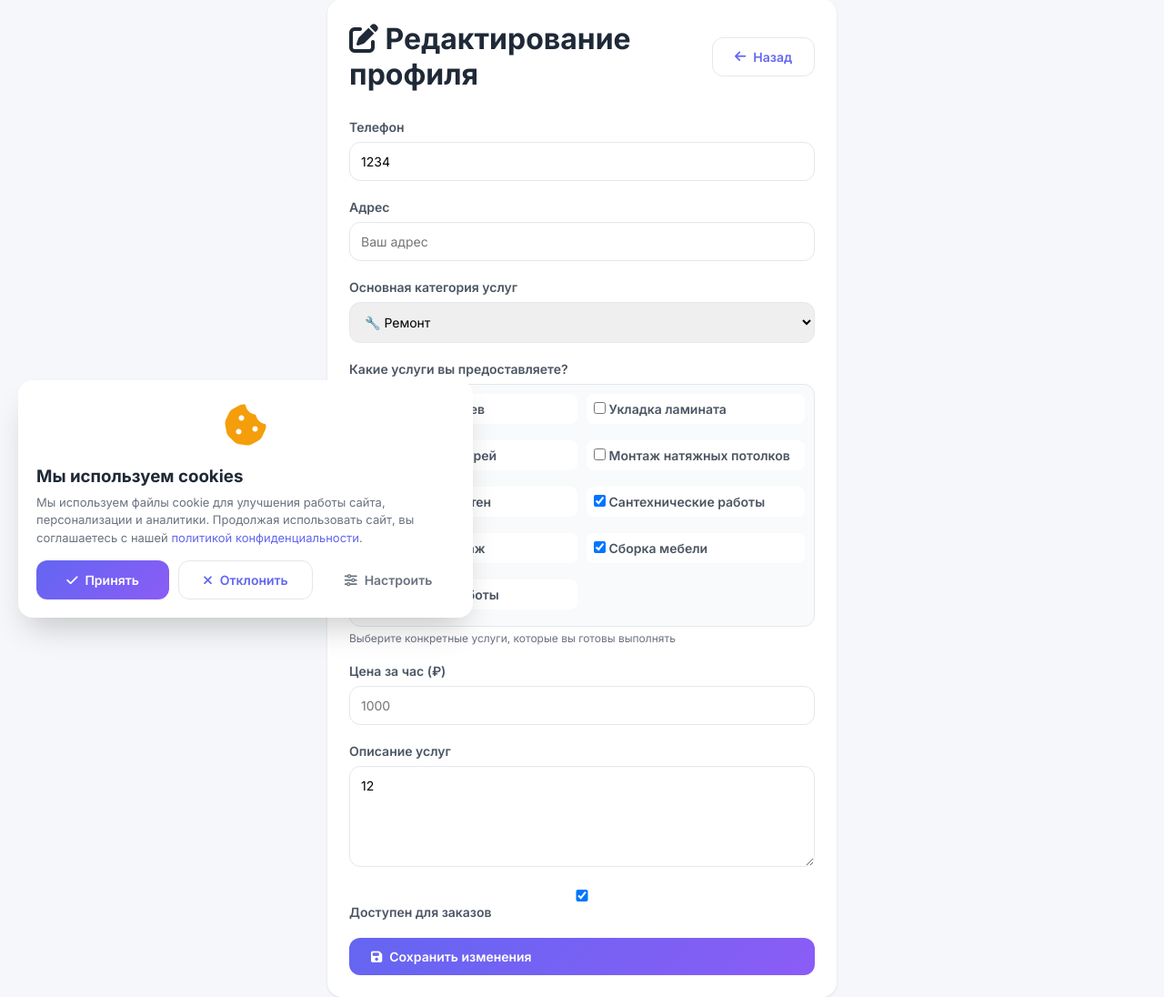
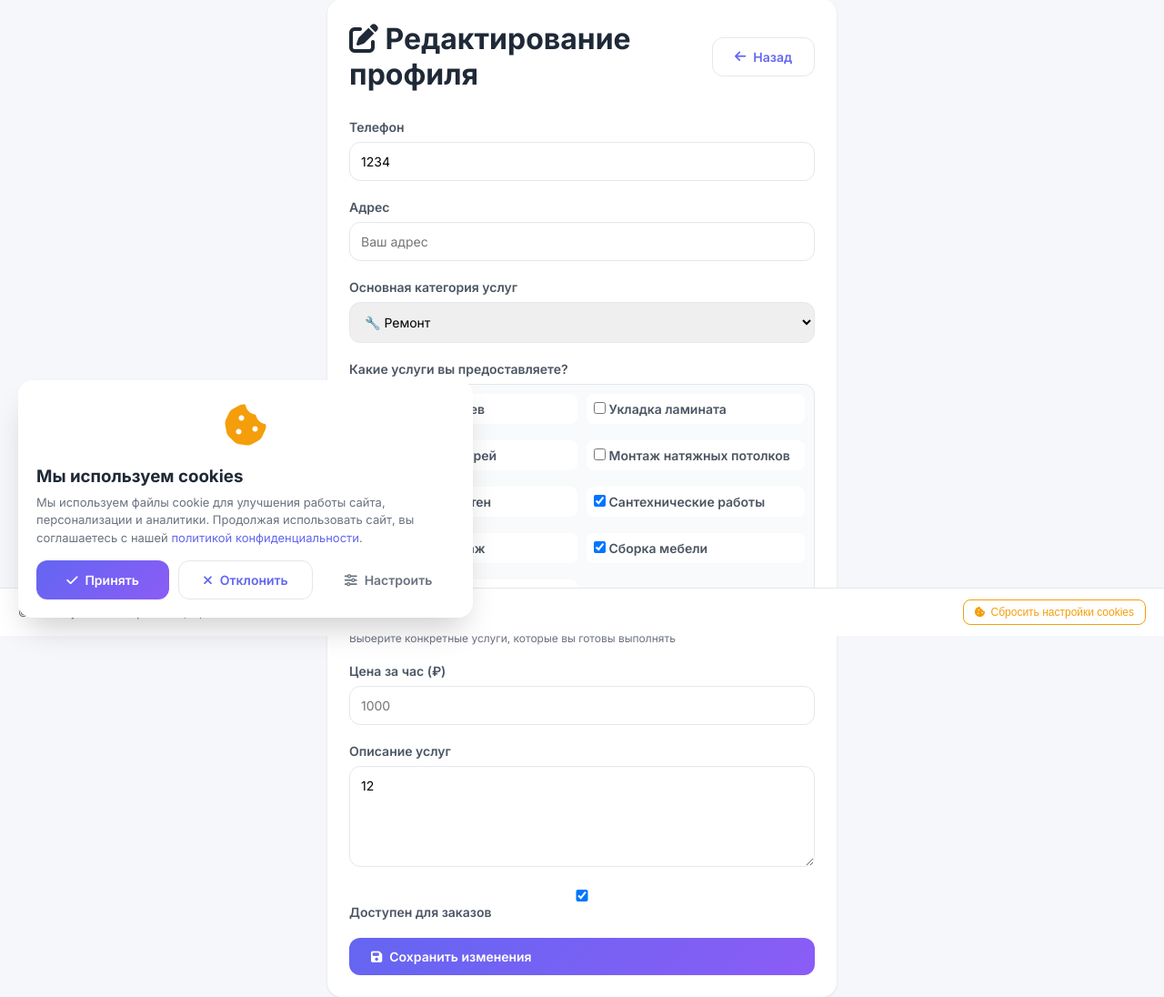
Before and after one commit to cruelwxrld/elysium_hub, a Django app: page /profile/edit/ in a window 1280 px wide. Shown: the part 101-1197 px from the top of the page at 91% size. Run offline with Django 5.2, Linux system fonts and the light colour scheme; a user stored in the database is signed in; data comes from the database, SQL or seed files in the repository.

Commit message:
добавлен футер и возможность сброса куки

```diff
--- a/geosearch/templates/base.html
+++ b/geosearch/templates/base.html
@@ -174,7 +174,7 @@
             top: 70px;
             left: 0;
             right: 0;
-            bottom: 0;
+            bottom: 50px;
         }
 
         #map {
@@ -301,7 +301,7 @@
 
         .results-panel {
             position: fixed;
-            bottom: 0;
+            bottom: 50px;
             left: 0;
             right: 0;
             background: white;
@@ -608,6 +608,76 @@
                 flex-direction: column;
             }
         }
+
+        .footer {
+            position: fixed;
+            bottom: 0;
+            left: 0;
+            right: 0;
+            background: white;
+            border-top: 1px solid #e5e7eb;
+            padding: 12px 20px;
+            z-index: 100;
+        }
+
+        .footer-content {
+            max-width: 1400px;
+            margin: 0 auto;
+            display: flex;
+            justify-content: space-between;
+            align-items: center;
+            flex-wrap: wrap;
+            gap: 15px;
+        }
+
+        .footer-left p {
+            font-size: 12px;
+            color: #6b7280;
+            margin: 0;
+        }
+
+        .footer-right {
+            margin-left: auto;
+        }
+
+        .btn-cookie-reset {
+            background: transparent;
+            border: 1px solid #f59e0b;
+            color: #f59e0b;
+            padding: 6px 12px;
+            border-radius: 8px;
+            font-size: 12px;
+            cursor: pointer;
+            display: inline-flex;
+            align-items: center;
+            gap: 6px;
+            transition: all 0.3s ease;
+        }
+
+        .btn-cookie-reset:hover {
+            background: #fef3c7;
+            border-color: #d97706;
+            color: #d97706;
+        }
+
+        @media (max-width: 768px) {
+            .footer {
+                padding: 10px 15px;
+            }
+
+            .footer-content {
+                flex-direction: column;
+                text-align: center;
+            }
+
+            .footer-right {
+                margin-left: 0;
+            }
+
+            .btn-cookie-reset span {
+                display: inline;
+            }
+        }
     </style>
 </head>
 <body>
@@ -720,6 +790,20 @@
             </div>
         </div>
     </div>
+
+    <footer class="footer">
+        <div class="footer-content">
+            <div class="footer-left">
+                <p>&copy; 2024 Elysium. Все права защищены.</p>
+            </div>
+            <div class="footer-right">
+                <button class="btn-cookie-reset" onclick="resetCookiesConsent()">
+                    <i class="fas fa-cookie-bite"></i>
+                    <span>Сбросить настройки cookies</span>
+                </button>
+            </div>
+        </div>
+    </footer>
 
     {% block content %}{% endblock %}
 
@@ -883,6 +967,22 @@
             }
         }
 
+        function resetCookiesConsent() {
+            if (confirm('Вы уверены, что хотите сбросить настройки cookies?\n\nПосле этого потребуется повторное согласие на использование cookies.')) {
+                deleteCookie('cookie_consent');
+                deleteCookie('cookie_functional');
+                deleteCookie('cookie_analytics');
+
+                localStorage.clear();
+
+                showNotification('Настройки cookies сброшены. Страница перезагрузится.', 'info');
+
+                setTimeout(() => {
+                    location.reload();
+                }, 1000);
+            }
+}
+
         document.addEventListener('DOMContentLoaded', function() {
             checkCookieConsent();
         });
```
